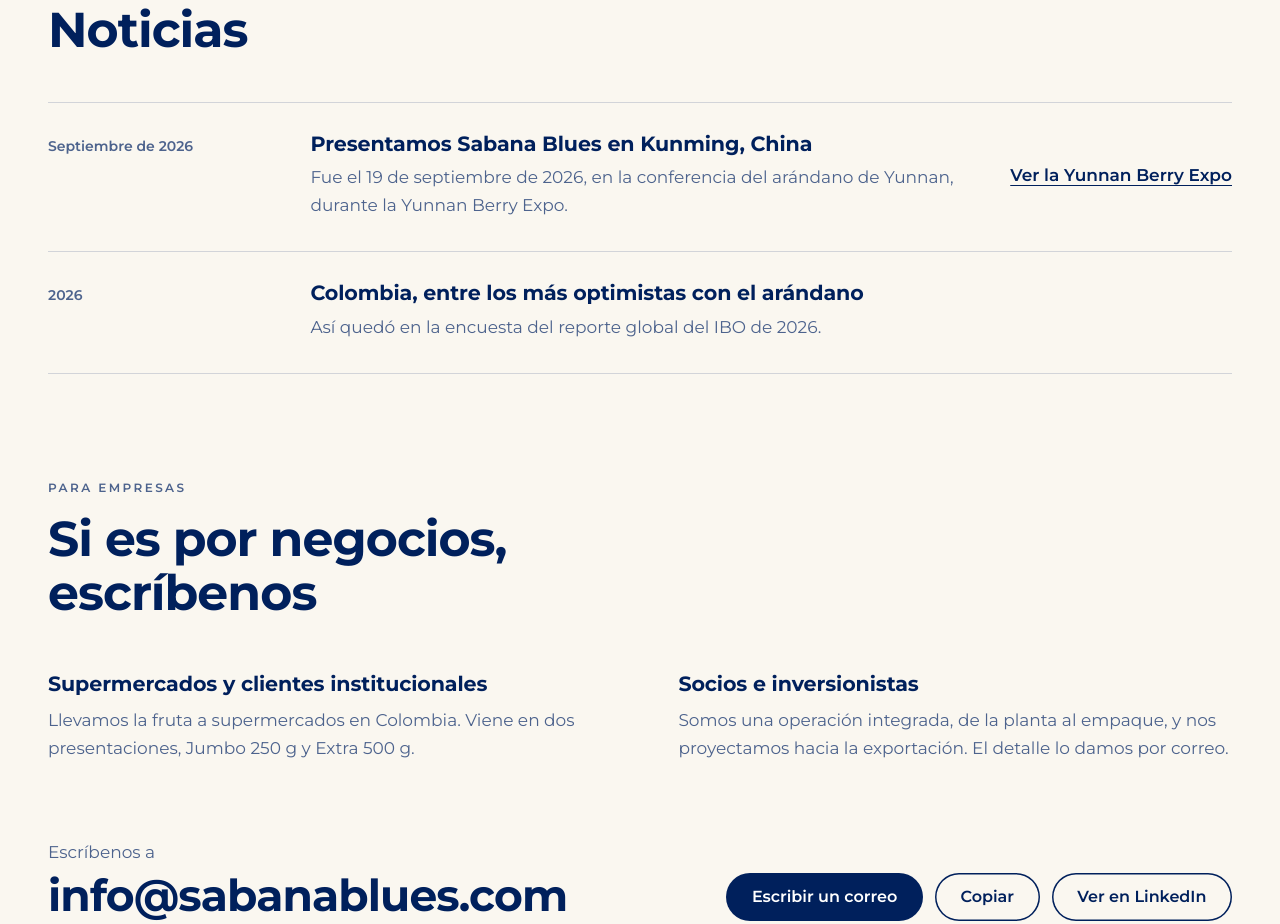
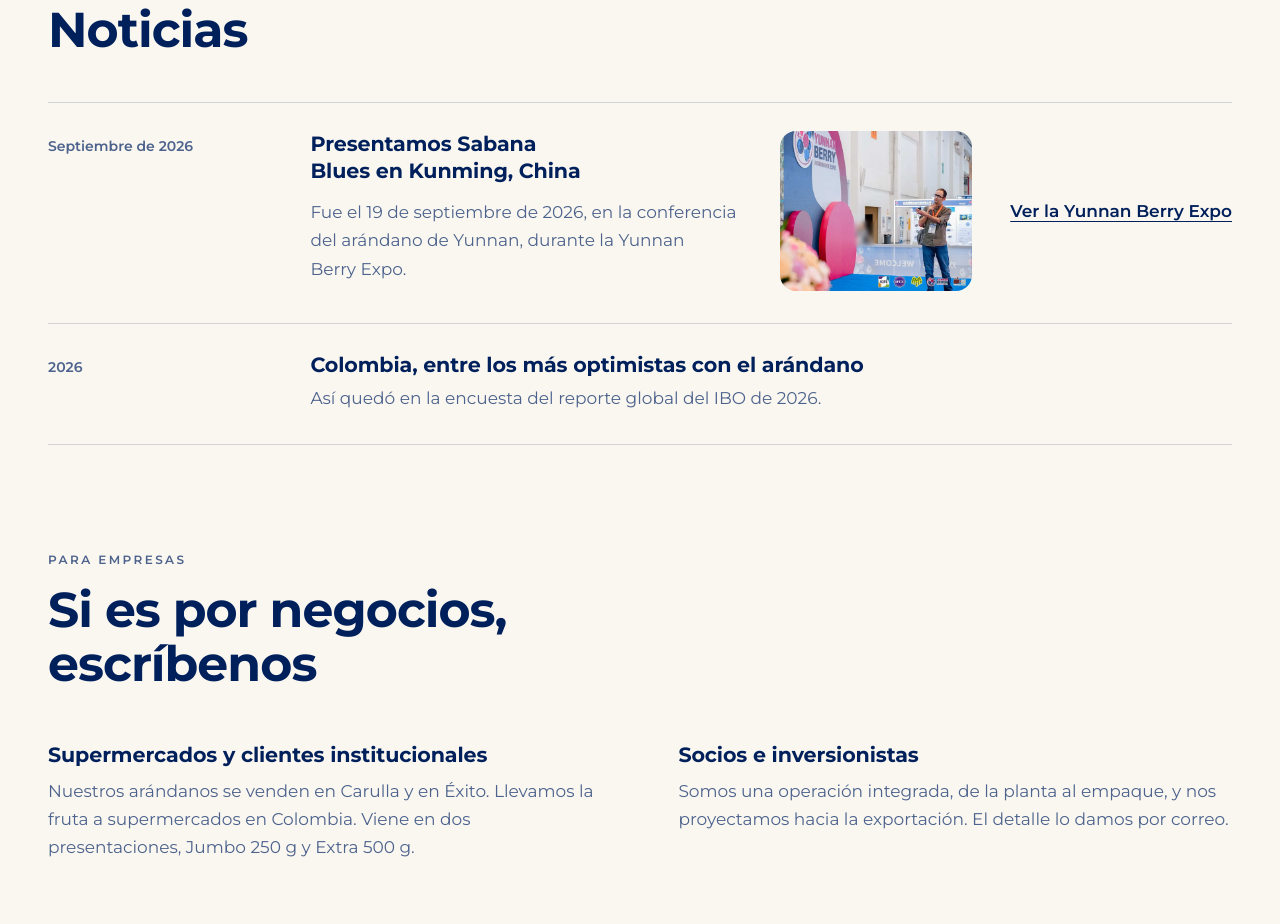
Before and after one commit to duto10/sabanablues-sitio, a plain HTML site: page index.html in a window 1280 px wide. Shown: the part 5680-6604 px from the top of the page. Drawn offline with Linux system fonts and the light colour scheme.

Commit message:
Foto de la conferencia de Yunnan y Carulla y Éxito en Para empresas (14 nov 2026)
Co-Authored-By: Claude Opus 5.5 <noreply@anthropic.com>

```diff
--- a/index.html
+++ b/index.html
@@ -289,12 +289,17 @@ main > section.band:last-child > .wrap{padding-bottom:var(--section-y)}
 .nota h3{margin-top:.4rem}
 .nota-cuerpo > p{margin-top:.35rem;color:var(--muted)}
 .nota-enlace{display:inline-flex;align-items:center;min-height:44px;margin-top:.25rem;font-weight:600}
+/* Foto de la noticia, si la trae: a todo el ancho del texto en celular; miniatura a la derecha del texto en computador */
+.nota-foto{display:block;width:100%;height:auto;margin-top:1rem;border-radius:var(--r-photo)}
 @media (min-width:860px){
   /* La fecha en la misma columna que los años de la historia; la tercera columna es para el enlace, si la noticia lo trae */
   .nota{display:grid;grid-template-columns:minmax(0,14rem) minmax(0,1fr) auto;column-gap:clamp(1.75rem,3vw,3rem);align-items:baseline;padding-block:1.75rem 2rem}
   .nota-fecha{padding-top:.15rem}
   .nota h3{margin-top:0}
   .nota-enlace{margin-top:0;align-self:center;white-space:nowrap}
+  .con-foto{display:grid;grid-template-columns:minmax(0,1fr) 12rem;column-gap:clamp(1.5rem,2.5vw,2.25rem);align-content:start}
+  .con-foto > :not(.nota-foto){grid-column:1}
+  .con-foto .nota-foto{grid-column:2;grid-row:1 / span 2;margin-top:0;align-self:start}
 }
 
 /* ---------- Para empresas ---------- */
@@ -574,9 +579,11 @@ main > section.band:last-child > .wrap{padding-bottom:var(--section-y)}
       <ul class="notas">
         <li class="nota">
           <p class="nota-fecha">Septiembre de 2026</p>
-          <div class="nota-cuerpo">
+          <div class="nota-cuerpo con-foto">
             <h3>Presentamos Sabana Blues en Kunming, China</h3>
             <p>Fue el 19 de septiembre de 2026, en la conferencia del arándano de Yunnan, durante la Yunnan Berry Expo.</p>
+            <img class="nota-foto" src="/img/noticia-yunnan.jpg" sizes="(max-width: 859.98px) 92vw, 12rem" width="1160" height="967" loading="lazy" decoding="async"
+              alt="Con el micrófono en la mano, presentamos Sabana Blues en el escenario de la Yunnan Berry Expo, en Kunming (China), en septiembre de 2026.">
           </div>
           <a class="nota-enlace" href="https://www.ifexflowerexpo.com/en-gb/co-located/international-berry-expo.html" target="_blank" rel="noopener">Ver la Yunnan Berry Expo<span class="sr"> se abre en otra pestaña</span></a>
         </li>
@@ -596,7 +603,7 @@ main > section.band:last-child > .wrap{padding-bottom:var(--section-y)}
       <p class="label">Para empresas</p>
       <h2 id="h-empresas">Si es por negocios, escríbenos</h2>
       <div class="publicos">
-        <div><h3>Supermercados y clientes institucionales</h3><p>Llevamos la fruta a supermercados en Colombia. Viene en dos presentaciones, Jumbo 250 g y Extra 500 g.</p></div>
+        <div><h3>Supermercados y clientes institucionales</h3><p>Nuestros arándanos se venden en Carulla y en Éxito. Llevamos la fruta a supermercados en Colombia. Viene en dos presentaciones, Jumbo 250 g y Extra 500 g.</p></div>
         <div><h3>Socios e inversionistas</h3><p>Somos una operación integrada, de la planta al empaque, y nos proyectamos hacia la exportación. El detalle lo damos por correo.</p></div>
       </div>
       <div class="contacto">
```
Also changed, not shown: en/index.html (+9 -2 lines), img/noticia-yunnan.jpg (added).
